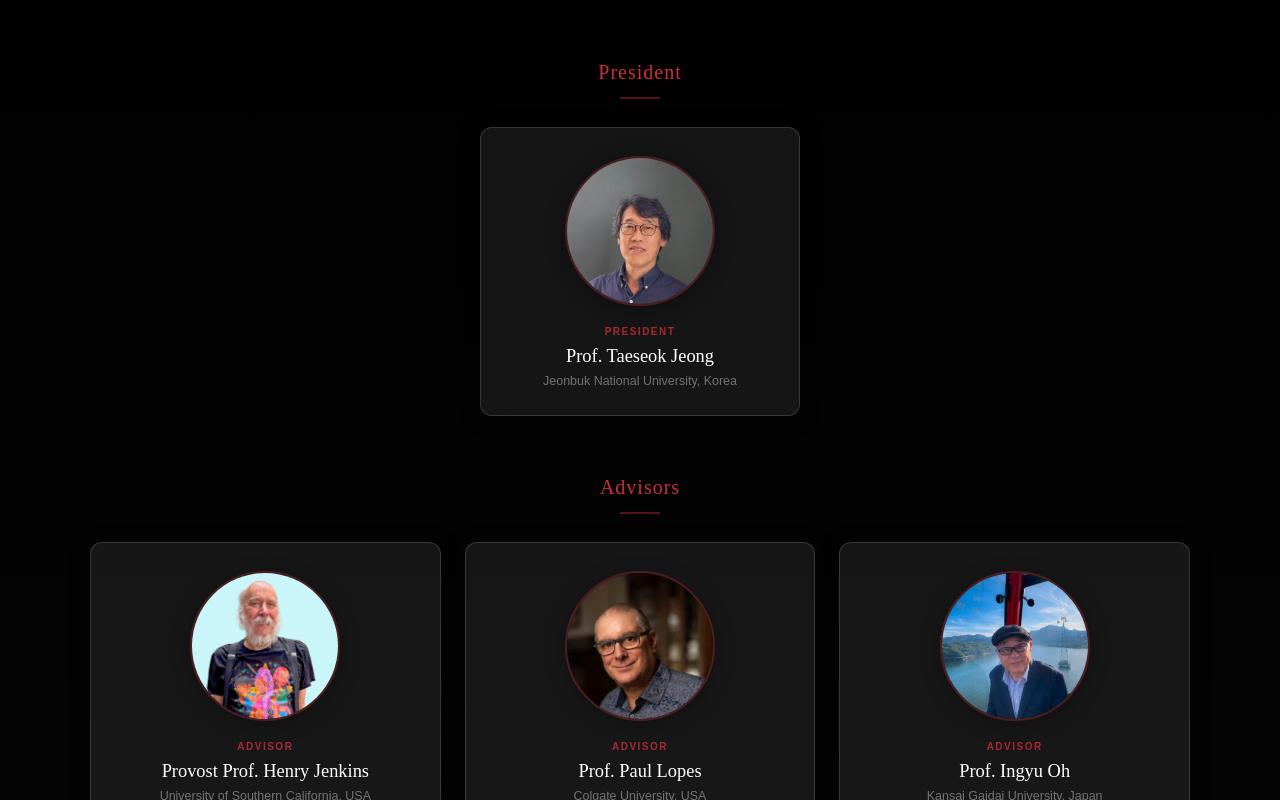
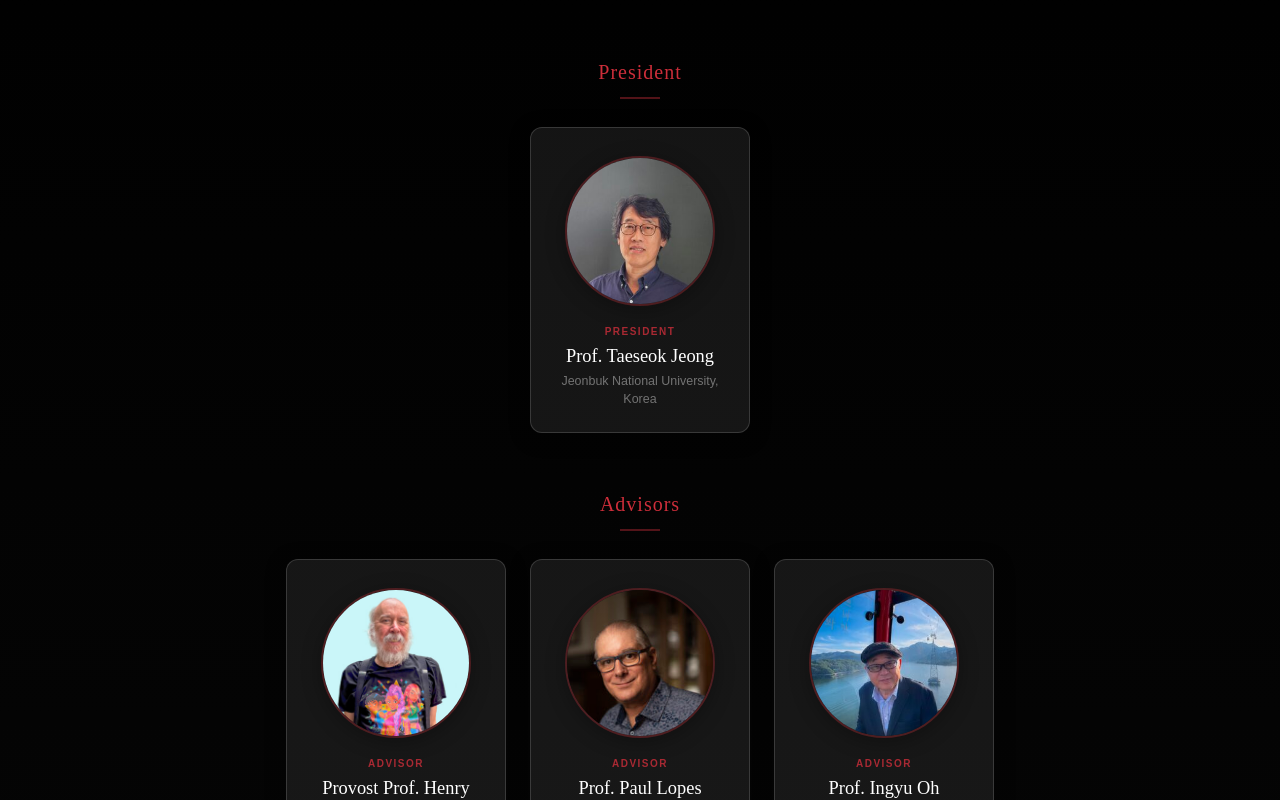
Before and after one commit to willfadeneva/WAHS, a Next.js app: page / in a window 1280 px wide. Shown: the part 1640-2440 px from the top of the page. Built offline with nearby package versions, Linux system fonts and the light colour scheme.

Commit message:
Center committee cards: flex wrap with justify-content center

```diff
--- a/src/app/globals.css
+++ b/src/app/globals.css
@@ -915,15 +915,23 @@ section { padding: 100px 40px; }
 }
 
 .committee-grid {
-  display: grid;
-  grid-template-columns: repeat(auto-fit, minmax(220px, 1fr));
+  display: flex;
+  flex-wrap: wrap;
+  justify-content: center;
   gap: 24px;
   max-width: 1200px;
   margin: 0 auto;
 }
 
+.committee-grid .committee-card {
+  width: 220px;
+}
+
 .committee-grid-featured {
   max-width: 320px;
+  margin: 0 auto;
+  display: flex;
+  justify-content: center;
 }
 
 .committee-card {
```
